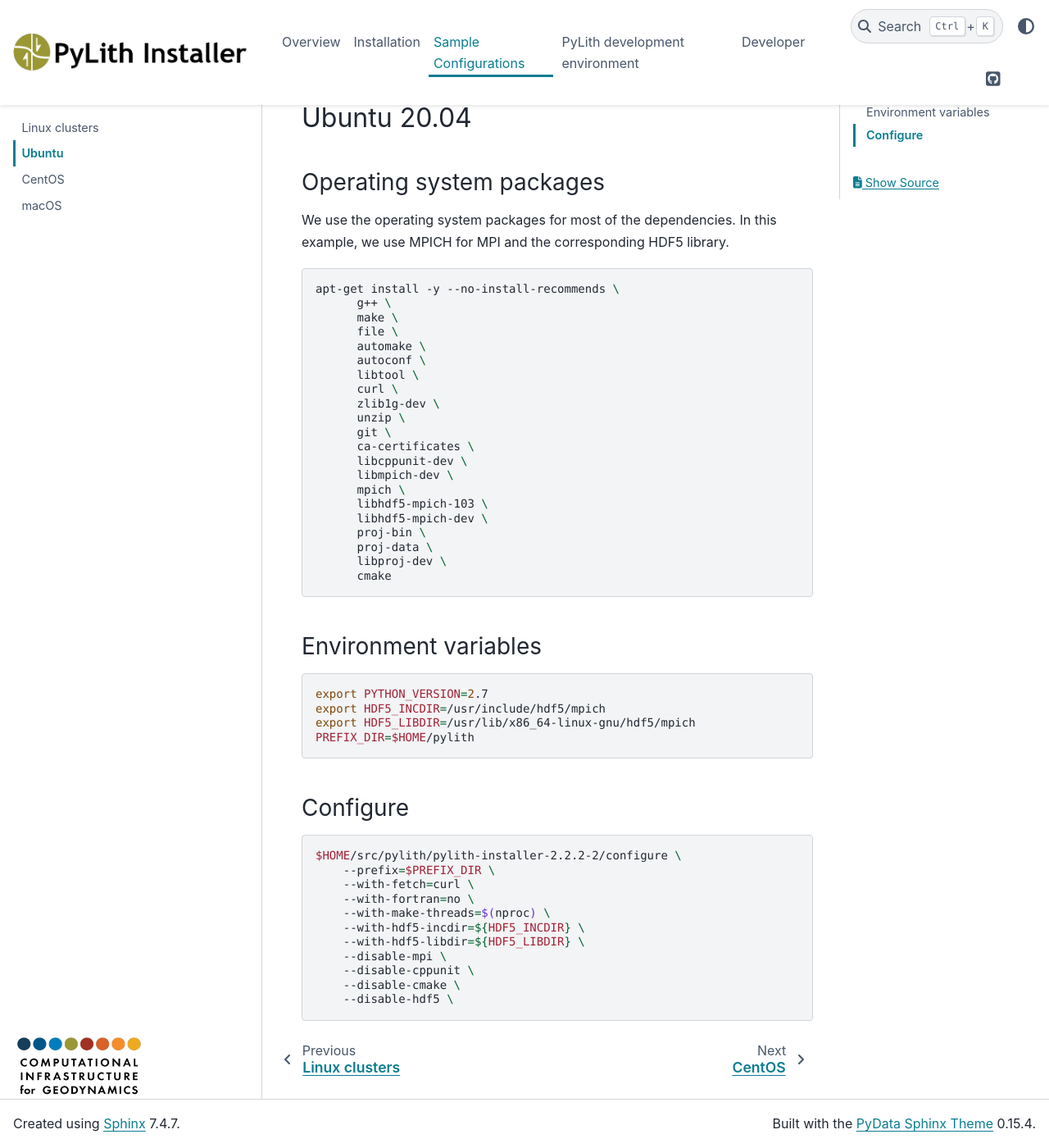
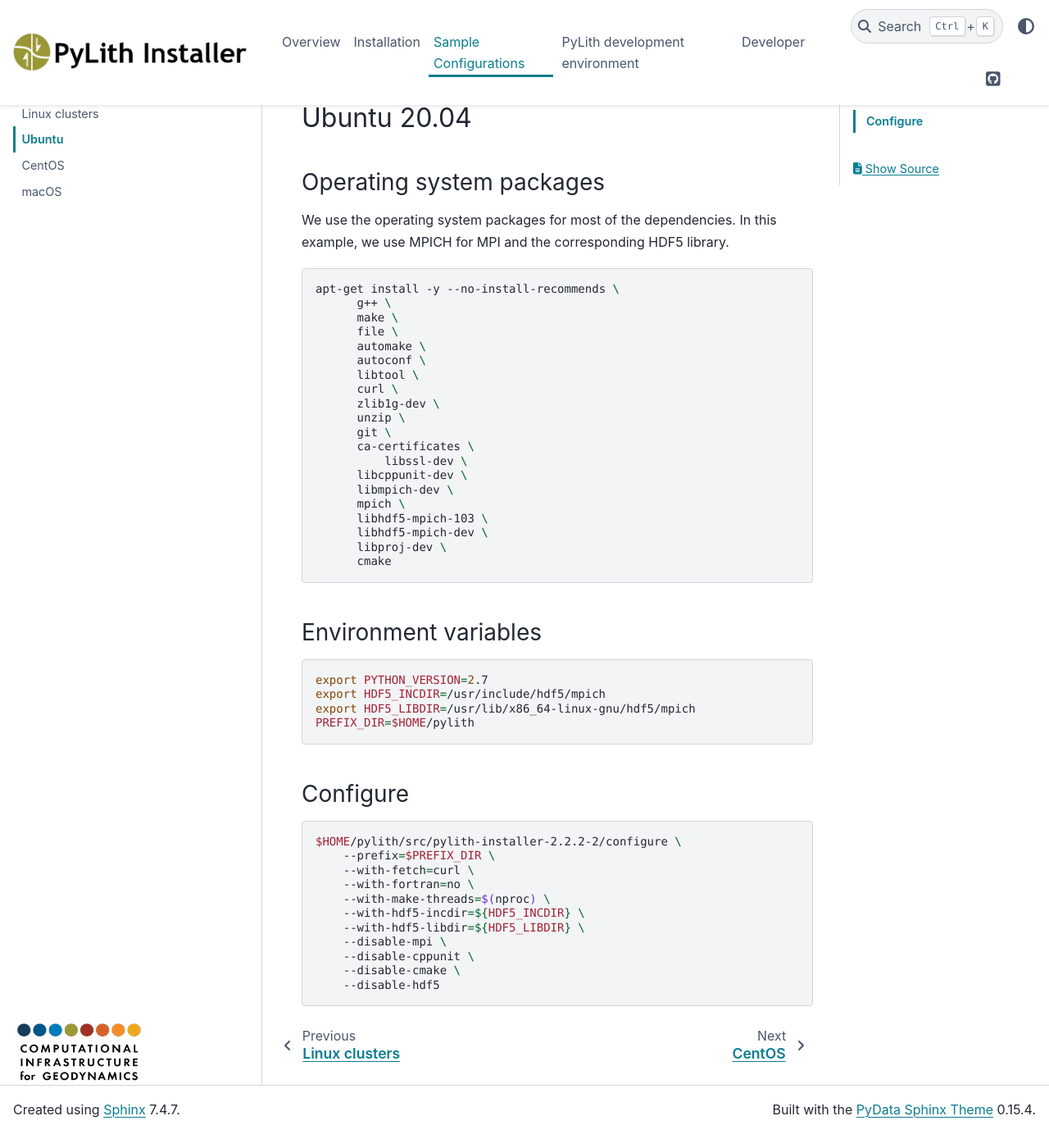
Before and after one commit to geodynamics/pylith_installer, a Sphinx documentation site: the page built from docs/configs/ubuntu.md, in a window 1280 px wide and 1400 px high, scrolled down 175 px. Shown: the whole window at 82% size. Built offline with Sphinx 7.4.7 and the PyData theme 0.15.4, drawn with Linux system fonts in a browser that asks for light colours.

Commit message:
Clean up configure. More flexible specification of dependency locations.

````diff
--- a/docs/configs/ubuntu.md
+++ b/docs/configs/ubuntu.md
@@ -20,13 +20,12 @@
       unzip \
       git \
       ca-certificates \
+	  libssl-dev \
       libcppunit-dev \
       libmpich-dev \
       mpich \
       libhdf5-mpich-103 \
       libhdf5-mpich-dev \
-      proj-bin \
-      proj-data \
       libproj-dev \
       cmake
 ```
@@ -43,7 +42,7 @@
 ### Configure
 
 ```bash
-$HOME/src/pylith/pylith-installer-2.2.2-2/configure \
+$HOME/pylith/src/pylith-installer-2.2.2-2/configure \
     --prefix=$PREFIX_DIR \
     --with-fetch=curl \
     --with-fortran=no \
@@ -53,5 +52,5 @@
     --disable-mpi \
     --disable-cppunit \
     --disable-cmake \
-    --disable-hdf5 \
+    --disable-hdf5
 ```
````
Also changed, not shown: 4 other files.
